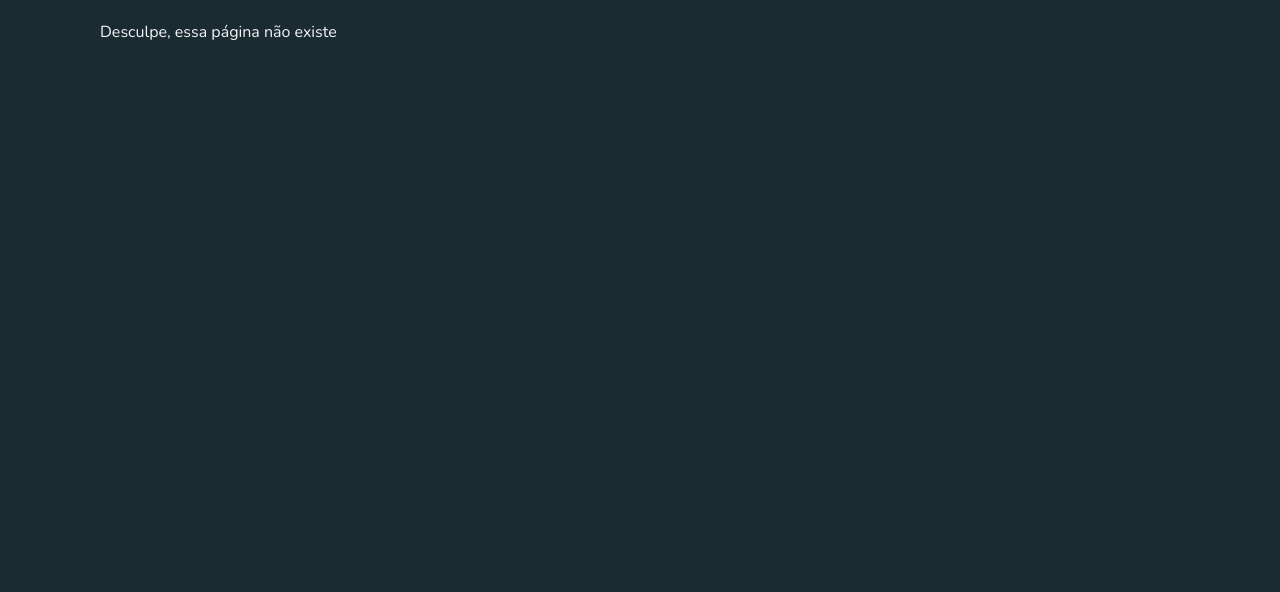
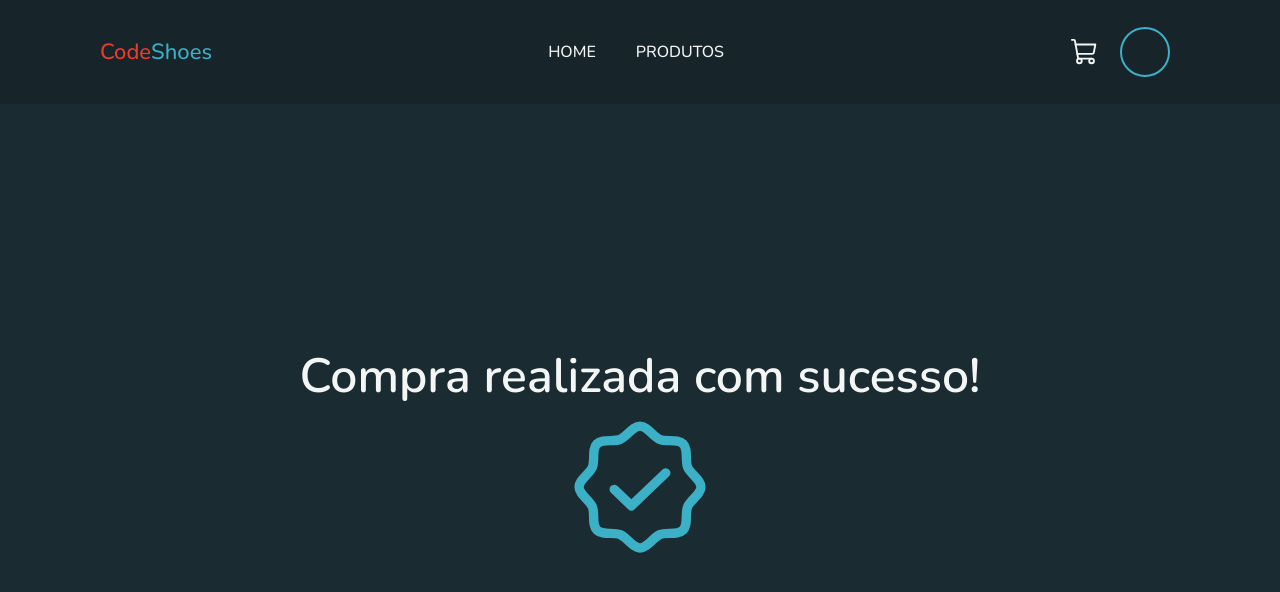
Before and after one commit to GFrasson/code-shoes, a React (Vite) app in the folder client/: page /success in a window 1280 px wide. Shown: the top 592 px of the page. Built offline with nearby package versions, Linux system fonts and the light colour scheme.

Commit message:
Successful purchase page

```diff
--- a/client/src/App.tsx
+++ b/client/src/App.tsx
@@ -8,9 +8,10 @@ import { NewProduct } from './pages/NewProduct';
 import { NewBrand } from './pages/NewBrand';
 import { Admin } from './pages/Admin';
 import { Error } from './pages/Error';
+import { Cart } from './pages/Cart';
+import { SuccessfulPurchase } from './pages/SuccessfulPurchase';
 
 // Components
-import { Cart } from './pages/Cart';
 
 
 function App() {
@@ -21,6 +22,7 @@ function App() {
         <Route path="/" element={<Home />} />
         <Route path="products" element={<Products />} />
         <Route path="cart" element={<Cart />} />
+        <Route path="success" element={<SuccessfulPurchase />} />
         <Route path="new-product" element={<NewProduct />} />
         <Route path="new-brand" element={<NewBrand />} />
         <Route path="admin" element={<Admin />} />
--- a/client/src/pages/Cart/index.tsx
+++ b/client/src/pages/Cart/index.tsx
@@ -1,9 +1,16 @@
 import React from 'react';
+import { useNavigate } from 'react-router-dom';
 import { Navbar } from '../../components/Navbar';
 import { WideCard } from '../../components/WideCard';
 import { CartContainer } from './style';
 
 export function Cart() {
+    const navigate = useNavigate();
+
+    function handleClickSuccessButton() {
+        navigate('/success');
+    }
+
     return (
         <CartContainer>
             <Navbar />
@@ -16,7 +23,10 @@ export function Cart() {
                 <WideCard />
                 <WideCard />
 
-                <button className='finish-shopping-button'>
+                <button
+                    className='finish-shopping-button'
+                    onClick={handleClickSuccessButton}
+                >
                     Finalizar Compra
                 </button>
             </main>
--- /dev/null
+++ b/client/src/pages/SuccessfulPurchase/index.tsx
@@ -0,0 +1,22 @@
+import React from "react";
+
+import { Navbar } from '../../components/Navbar';
+
+import { CircleWavyCheck } from 'phosphor-react';
+import { SuccessfulPurchaseContainer } from './style';
+
+export function SuccessfulPurchase() {
+    return (
+        <SuccessfulPurchaseContainer>
+            <Navbar />
+
+            <main>
+                <div className="success-container">
+                    <h1>Compra realizada com sucesso!</h1>
+                    <CircleWavyCheck size={150} />
+                </div>
+            </main>
+
+        </SuccessfulPurchaseContainer>
+    );
+}
--- /dev/null
+++ b/client/src/pages/SuccessfulPurchase/style.ts
@@ -0,0 +1,43 @@
+import styled from "styled-components";
+
+export const SuccessfulPurchaseContainer = styled.div`
+    main {
+        height: calc(100vh - 6.6rem);
+        width: 100%;
+        display: flex;
+        justify-content: center;
+        align-items: center;
+
+        .success-container {
+            display: flex;
+            flex-direction: column;
+            justify-content: center;
+            align-items: center;
+
+            h1 {
+                color: var(--light-300);
+                font-weight: 600;
+                font-size: 3rem;
+            }
+
+            @keyframes shake {
+                0%, 25%, 100% {
+                    transform: rotateZ(0deg);
+                }
+
+                10%, 20% {
+                    transform: rotateZ(20deg);
+                }
+
+                5%, 15% {
+                    transform: rotateZ(-20deg);
+                }
+            }
+
+            svg {
+                color: var(--primary-300);
+                animation: shake 2s ease-in-out infinite;
+            }
+        }
+    }
+`;
```
